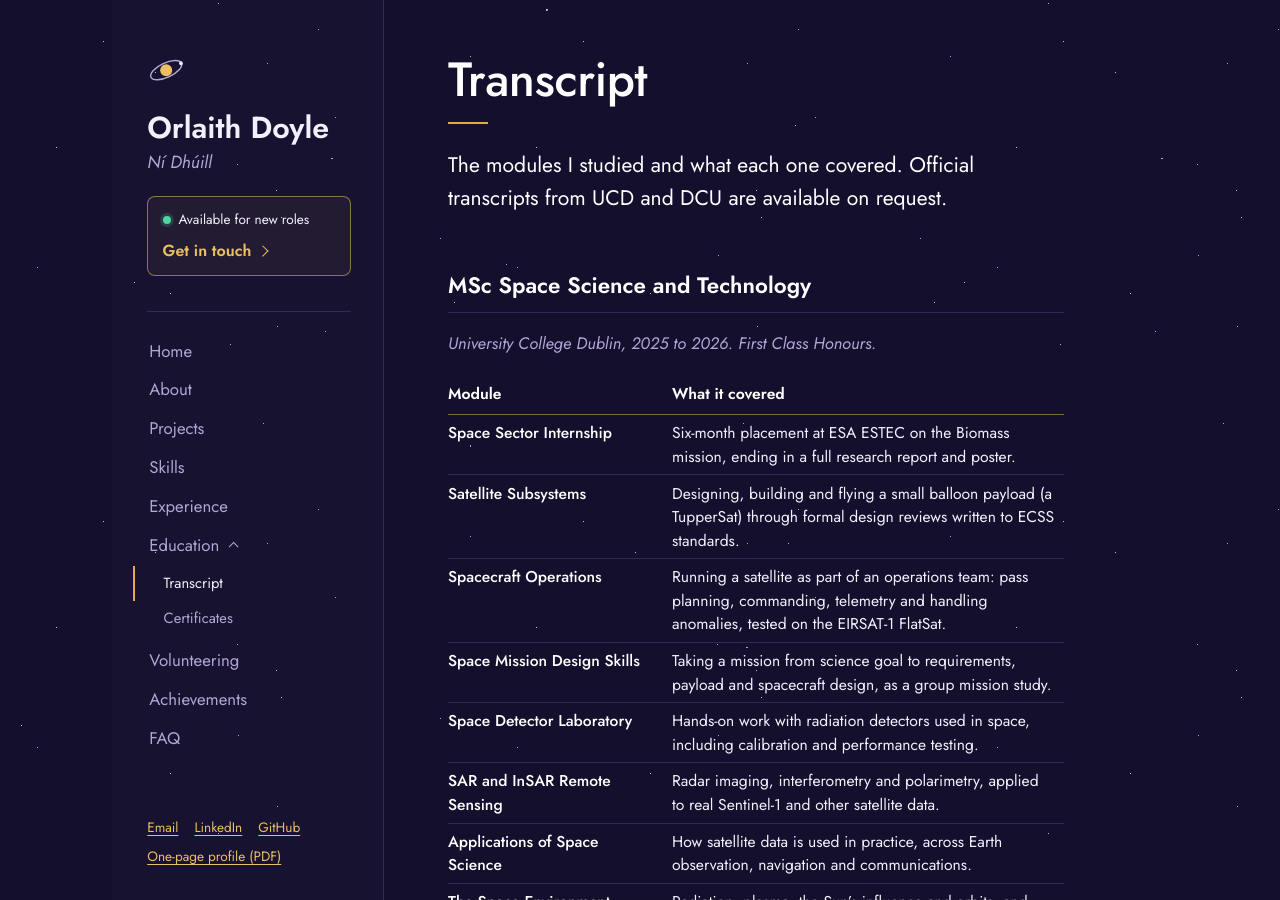
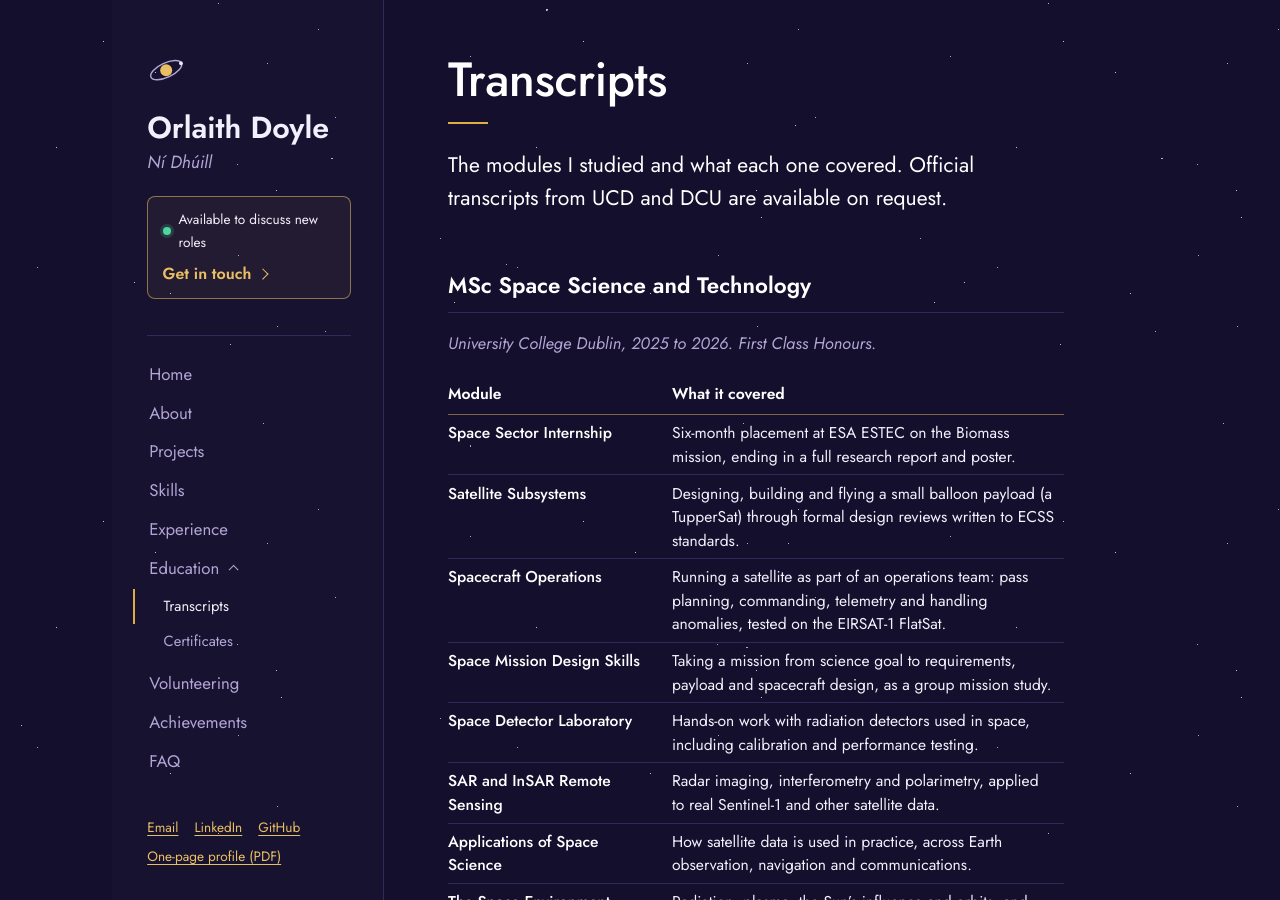
Before and after one commit to orlaithdoyle/orlaithdoyle.github.io, a Jekyll site: the page built from transcript.md, in a window 1280 px wide and 900 px high. Built offline with Jekyll 4.4.1, drawn with Linux system fonts in a browser that asks for light colours.

Commit message:
Softer availability wording; rename Transcript to Transcripts

```diff
--- a/_config.yml
+++ b/_config.yml
@@ -13,7 +13,7 @@ description: Space science graduate working with radar satellite data and ocean
 
 # The short line under your name, and the note under that.
 tagline: ""
-status: Available for new roles
+status: Available to discuss new roles
 status_action: Get in touch
 
 # The animated globe at the top of the home page. Change to false to hide it.
@@ -36,7 +36,7 @@ menu:
   - label: Education
     link: /education.html
     children:
-      - label: Transcript
+      - label: Transcripts
         link: /transcript.html
       - label: Certificates
         link: /certificates.html
--- a/transcript.md
+++ b/transcript.md
@@ -1,10 +1,10 @@
 ---
-title: Transcript
+title: Transcripts
 description: "Modules studied by Orlaith Doyle: MSc Space Science and Technology (UCD) and BSc Physics with Astronomy (DCU)."
 noindex: true
 ---
 
-# Transcript
+# Transcripts
 
 The modules I studied and what each one covered. Official transcripts from UCD and DCU are available on request.
 
```
Also changed, not shown: education.md (+1 -1 lines).
